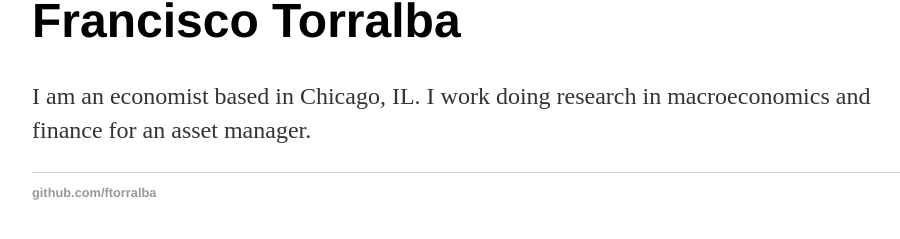
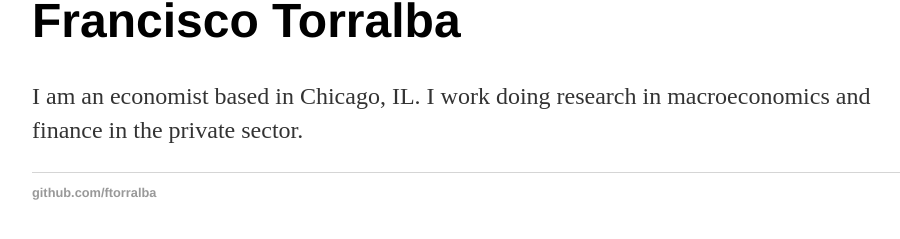
Before and after one commit to ftorralba/ftorralba.github.io, a Jekyll site: the page built from index.html, in a window 1280 px wide. Shown: the part 117-356 px from the top of the page, without its empty margins (160-1060 px from the left). Built offline with Jekyll 4.4.1, drawn with Linux system fonts in a browser that asks for light colours.

Commit message:
Small change to my introduction sentence.

```diff
--- a/index.html
+++ b/index.html
@@ -4,5 +4,5 @@ title: Francisco Torralba
 ---
 <div class="blurb">
 	<h1>Francisco Torralba</h1>
-	<p>I am an economist based in Chicago, IL. I work doing research in macroeconomics and finance for an asset manager.</p>
+	<p>I am an economist based in Chicago, IL. I work doing research in macroeconomics and finance in the private sector.</p>
 </div><!-- /.blurb -->
```
